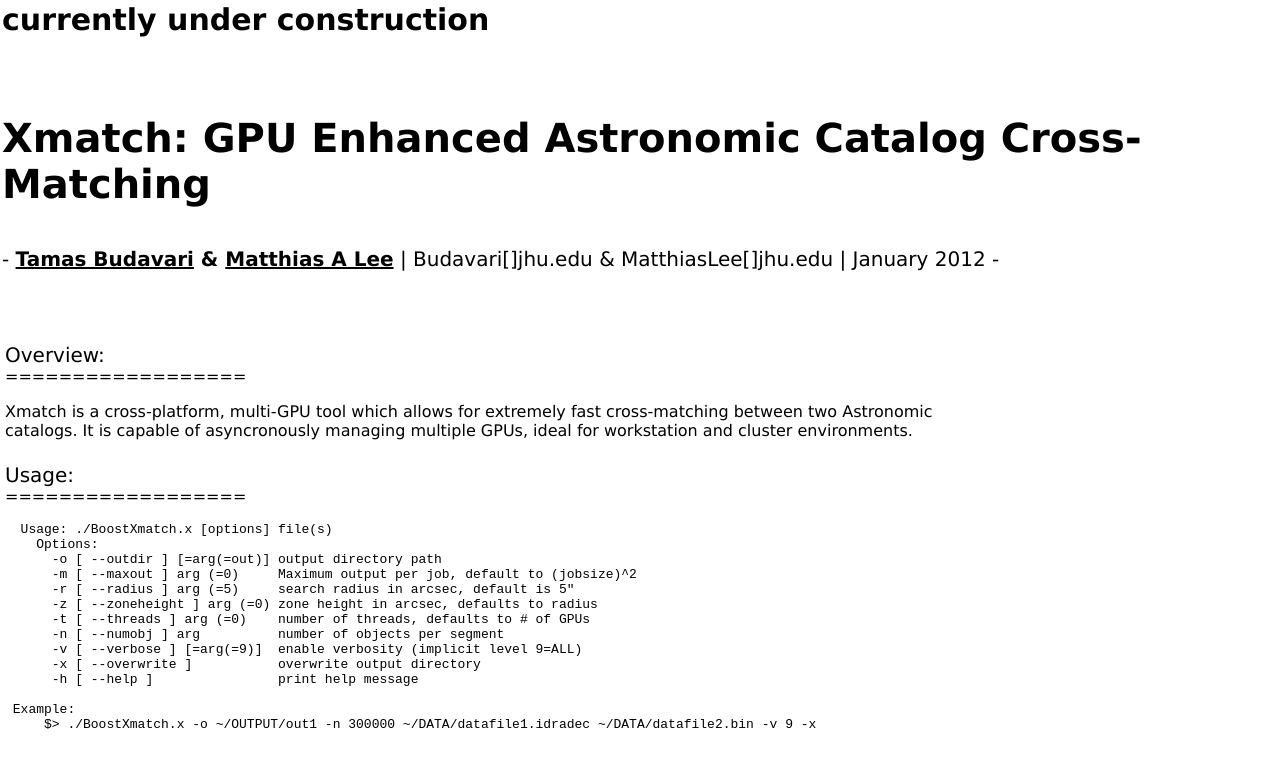
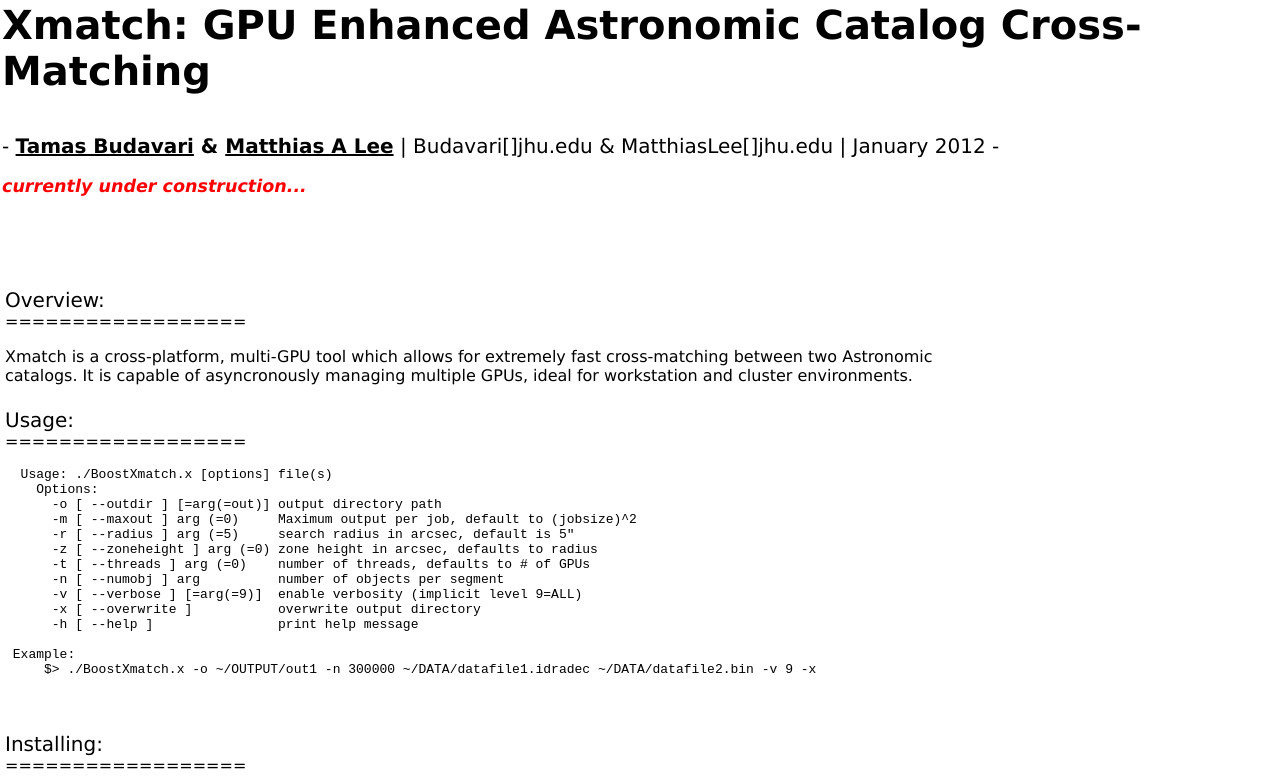
Before and after one commit to matthiaslee/Xmatch, a plain HTML site: page index.html in a window 1280 px wide. Shown: the top 783 px of the page. Drawn offline with Linux system fonts and the light colour scheme.

Commit message:
changed 'under construction' label

```diff
--- a/index.html
+++ b/index.html
@@ -9,13 +9,13 @@
   .style1 {font-size: 10px}
   -->
   </style>
-<h1>currently under construction</h1><br>
   <p class="title">
     Xmatch: GPU Enhanced Astronomic Catalog Cross-Matching
   </p>
   <p>
     <div class="stitle">- <b><a href="http://www.sdss.jhu.edu/~budavari/tamas/">Tamas Budavari</a> & <a href="http://pha.jhu.edu/~madmaze/">Matthias A Lee</a></b> | Budavari[]jhu.edu & MatthiasLee[]jhu.edu | January 2012 -</div></li>
   </p>
+<h3><font color="red"><i>currently under construction...</i></font></h3><br>
 
 <br />
 <br />
```
